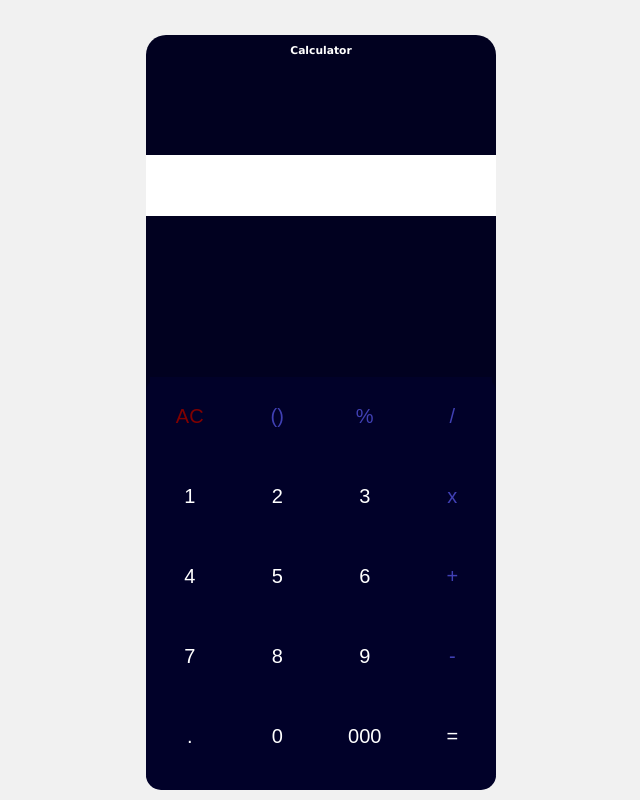
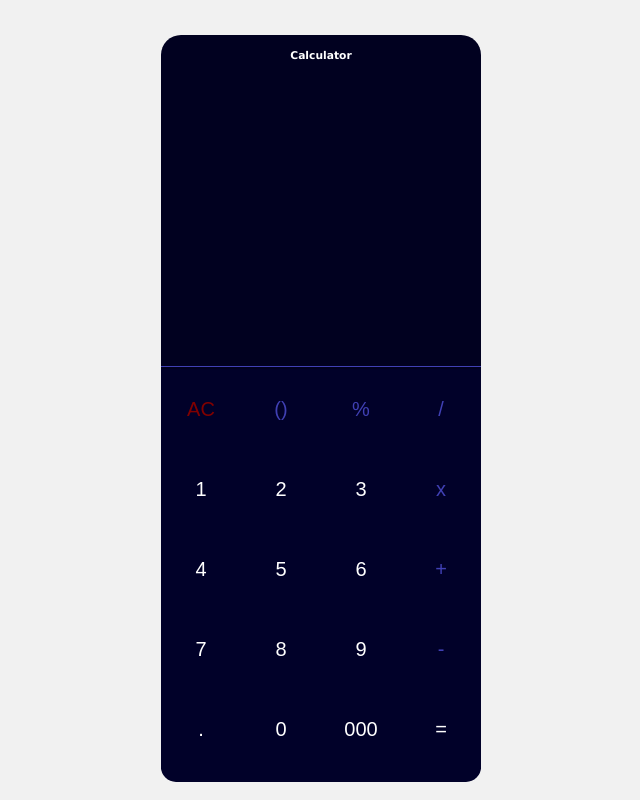
Before and after one commit to nonny2006/calculator, a plain HTML site: page index.html in a window 1280 px wide. Shown: the whole page, without its empty margins (319-959 px from the left). Drawn offline with Linux system fonts and the light colour scheme.

Commit message:
changed a few things in the html and css

```diff
--- a/index.html
+++ b/index.html
@@ -12,9 +12,6 @@
             <h6>Calculator</h6>
         </div>
         <div class="input-class">
-            <form action="post">
-                <input type="text" id="input" class="input" name="input">
-            </form>
         </div>
         <div class="borderline"></div>
         <div class="calculator-keys">
--- a/style.css
+++ b/style.css
@@ -29,18 +29,18 @@ body{
 .heading{
     /* margin-top: -100px;
     align-content: ; */
-    margin-top: -50px;
+    margin-top: -55px;
     color: white;
     text-align: center;
 }
 
-.input{
+/* .input{
    border: none;
    width: 350px;
    padding: 20px 0px;
    font-size: large;
-   /* background-color: rgb(1, 1, 32); */
-}
+   background-color: rgb(1, 1, 32);
+} */
 
 .borderline{
     border-top: 1px solid rgb(64, 64, 180);;
@@ -48,7 +48,7 @@ body{
     /* padding: 10px;
     margin-left: 14px;
     margin-right: 14px; */
-    margin-bottom: -300px;
+    margin-bottom: -185px;
     background-color: rgb(5, 5, 24);
 }
 
```
